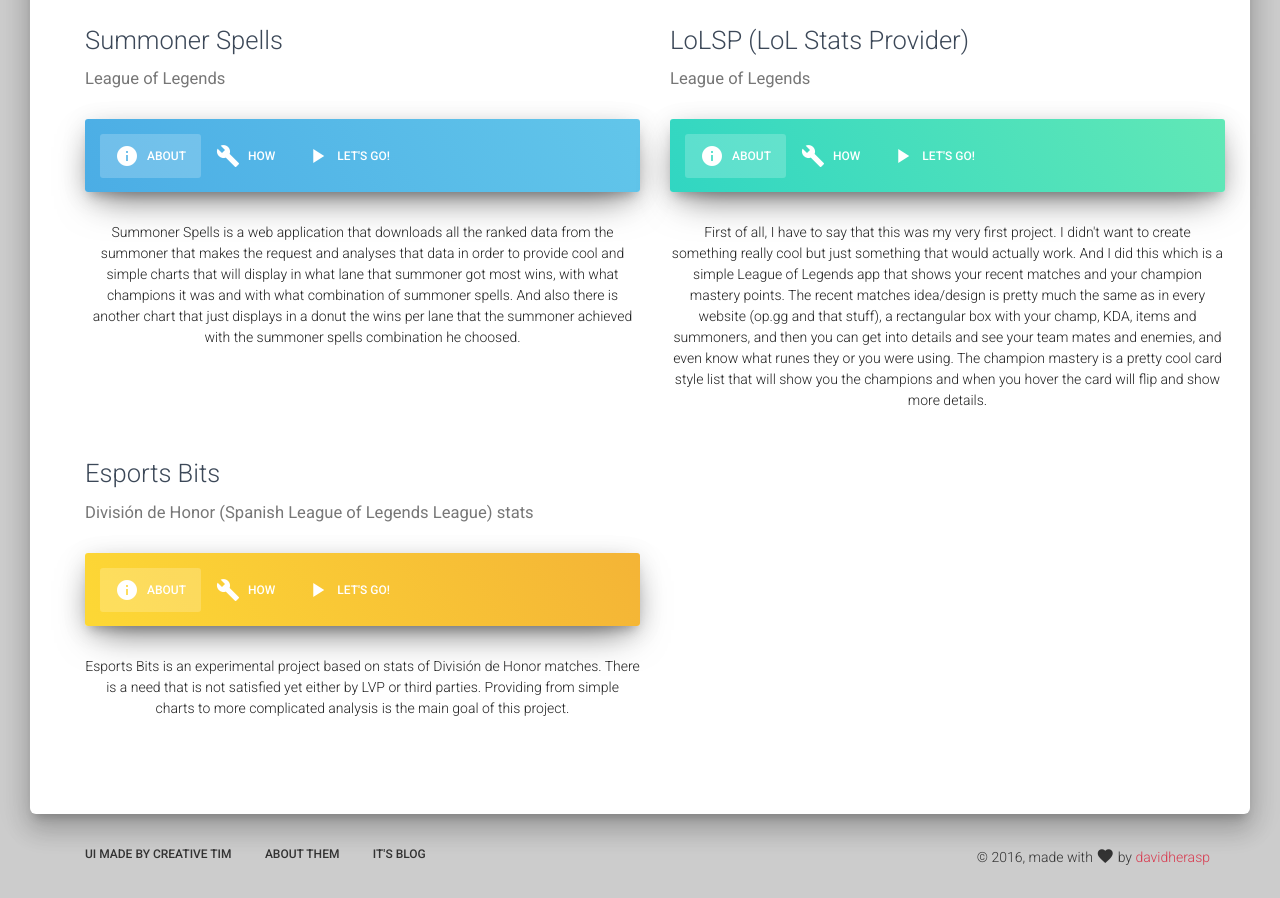
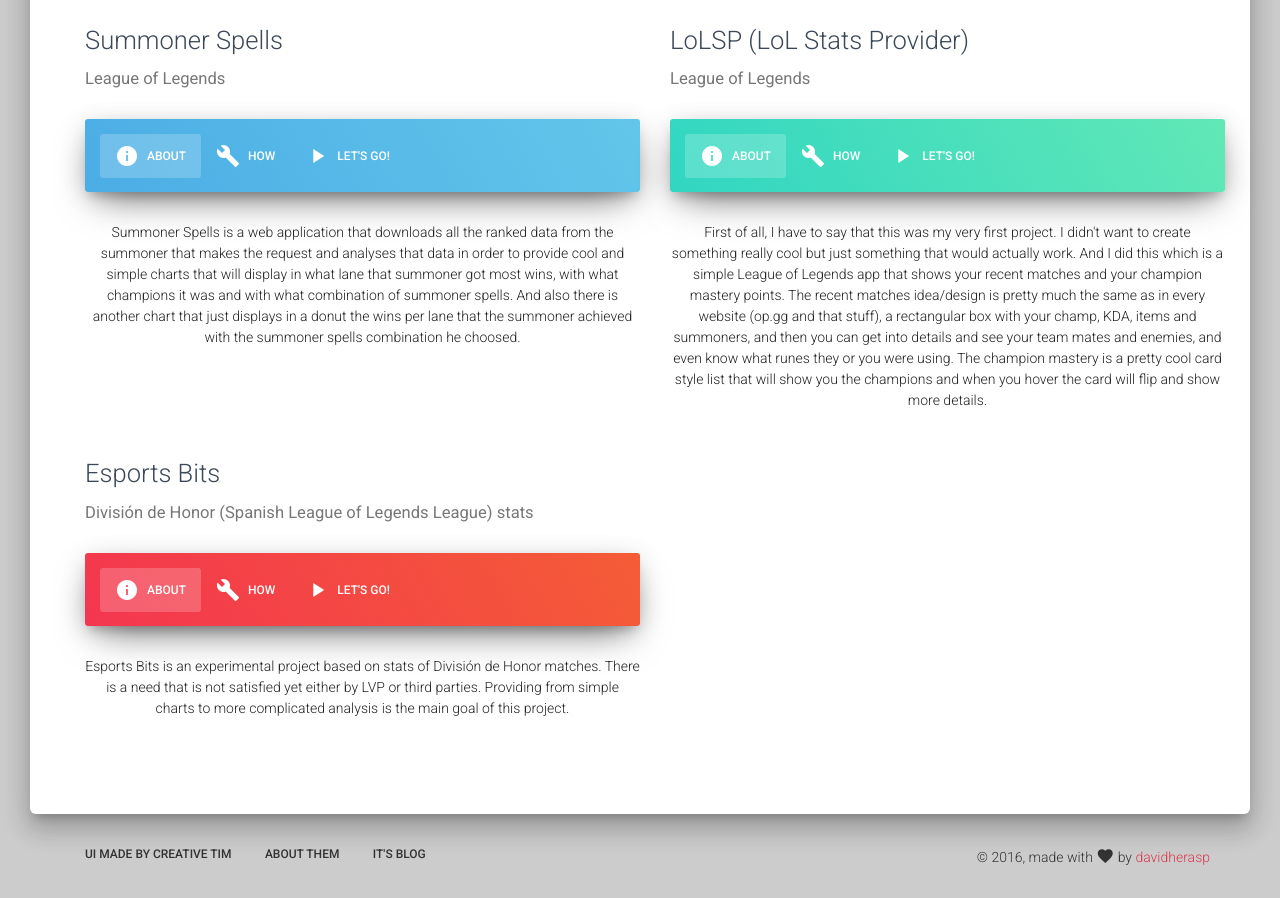
Before and after one commit to davidherasp/davidherasp.github.io, a plain HTML site: page index.html in a window 1280 px wide. Shown: the part 757-1655 px from the top of the page. Drawn offline with Linux system fonts and the light colour scheme.

Commit message:
updated red/danger color and changed third project to danger

```diff
--- a/assets/css/material-kit.css
+++ b/assets/css/material-kit.css
@@ -2902,7 +2902,7 @@
   background: linear-gradient(60deg, #fdd835, #f4b436);
 }
 .card .header-danger {
-  background: linear-gradient(60deg, #ef5350, #d83b50);
+  background: linear-gradient(60deg, #f43650, #f45c36);
 }
 .card [class*="header-"] {
   color: #FFFFFF;
--- a/index.html
+++ b/index.html
@@ -199,7 +199,7 @@
 				</div>
 				<!-- Tabs on Plain Card -->
 				<div class="card card-nav-tabs card-plain">
-					<div class="header header-warning">
+					<div class="header header-danger">
 						<!-- colors: "header-primary", "header-info", "header-success", "header-warning", "header-danger" -->
 						<div class="nav-tabs-navigation">
 							<div class="nav-tabs-wrapper">
```
